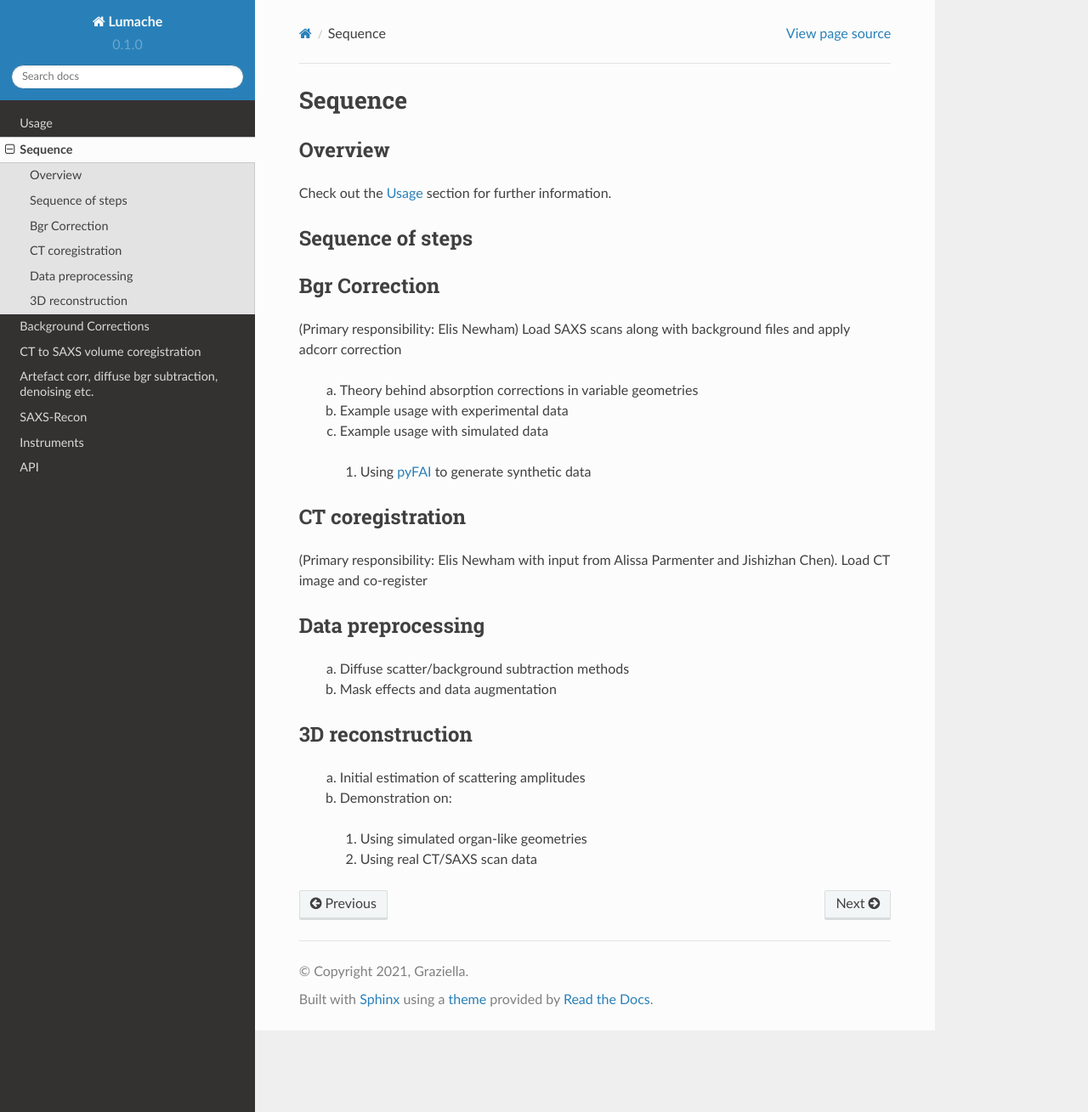
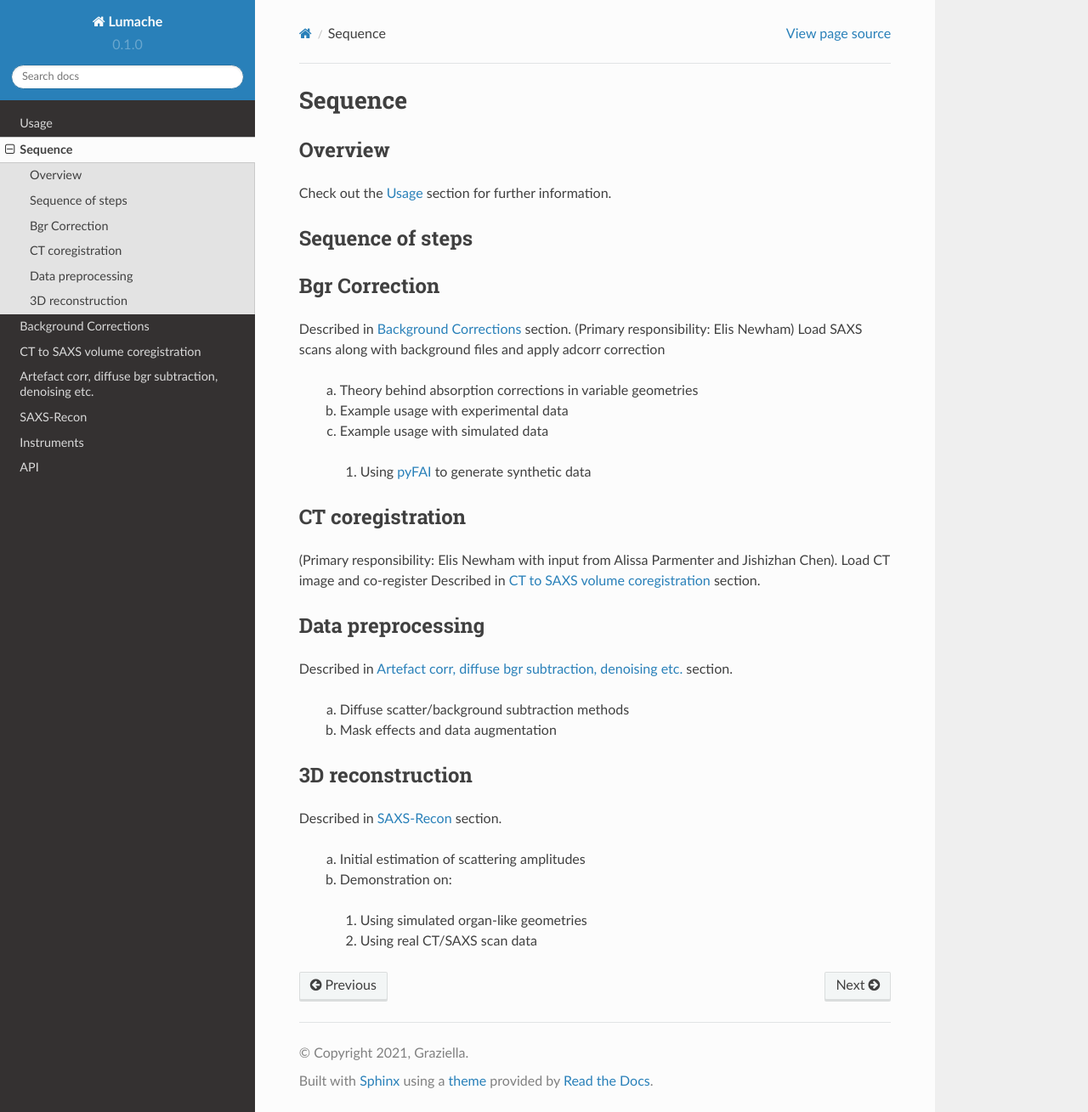
Before and after one commit to himadri111/saxs-docs-tutorial, a Sphinx documentation site: the page built from docs/source/sequence.rst, in a window 1280 px wide and 1309 px high. Shown: the whole window at 85% size. Built offline with Sphinx 7.4.7 and the Read the Docs theme 2.0.0, drawn with Linux system fonts in a browser that asks for light colours.

Commit message:
Update sequence.rst

```diff
--- a/docs/source/sequence.rst
+++ b/docs/source/sequence.rst
@@ -13,6 +13,7 @@ Sequence of steps
 .. _bgrcorr:
 Bgr Correction
 --------------
+Described in :doc:`bgrcorr` section.
 (Primary responsibility: Elis Newham)
 Load SAXS scans along with background files and apply adcorr correction
   a. Theory behind absorption corrections in variable geometries
@@ -24,16 +25,21 @@ Load SAXS scans along with background files and apply adcorr correction
 CT coregistration
 ------------------
 (Primary responsibility: Elis Newham with input from Alissa Parmenter and Jishizhan Chen). Load CT image and co-register
+Described in :doc:`coreg` section.
 
 .. _datapreproc:
 Data preprocessing
 --------------------
+Described in :doc:`imgtreatment` section.
+
   a. Diffuse scatter/background subtraction methods
   b. Mask effects and data augmentation
 
 .. _3drecon:
 3D reconstruction
 ------------------
+Described in :doc:`saxsrecon` section.
+
   a. Initial estimation of scattering amplitudes
   b. Demonstration on:
     i. Using simulated organ-like geometries
```
